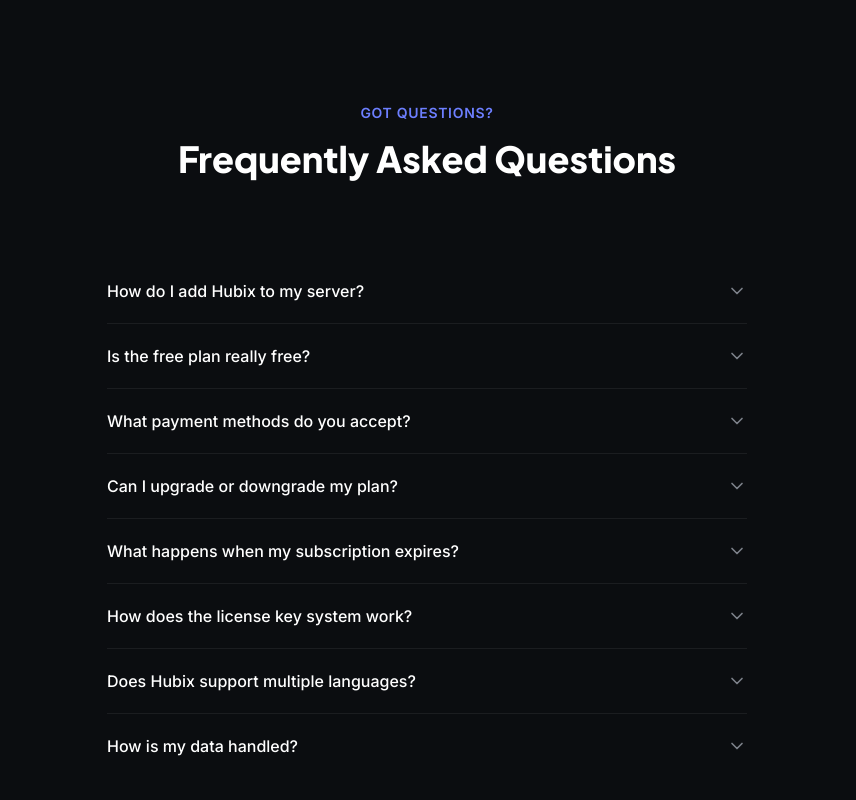
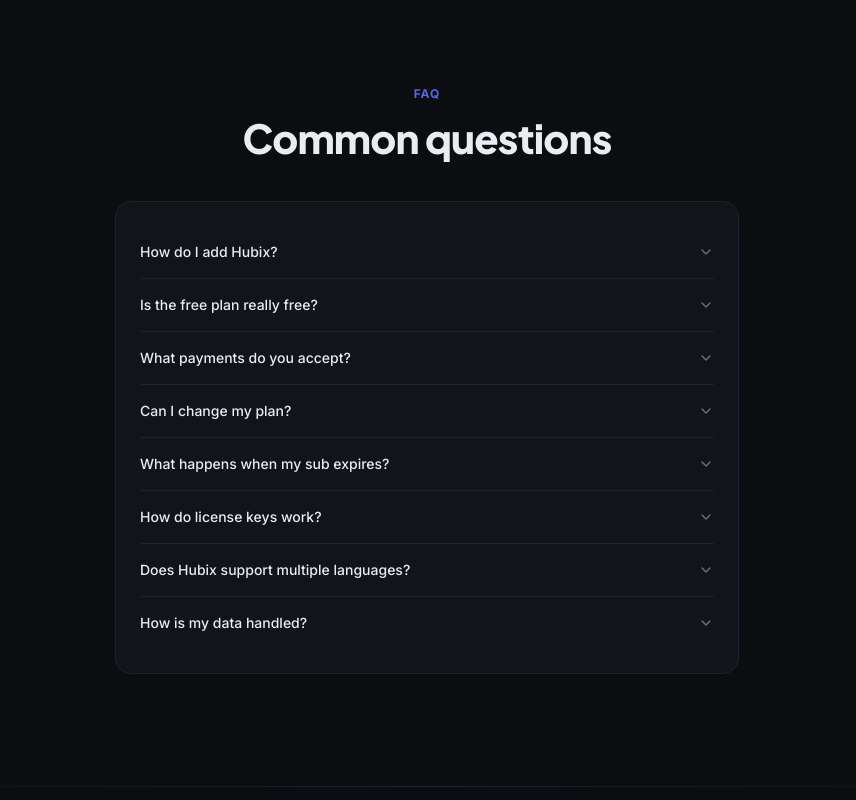
Before and after one commit to Aether-xml/Hubix, a Next.js app: page / in a window 1280 px wide. Shown: the part 3980-4780 px from the top of the page, without its empty margins (213-1069 px from the left). Built offline with nearby package versions, Linux system fonts and the light colour scheme.

Commit message:
Update FAQ.jsx

```diff
--- a/app/components/FAQ.jsx
+++ b/app/components/FAQ.jsx
@@ -5,61 +5,35 @@
 import { ChevronDown } from 'lucide-react'
 
 const faqs = [
-  {
-    q: 'How do I add Hubix to my server?',
-    a: 'Click the "Add to Discord" button, select your server, and authorize. Hubix will be ready to use immediately with slash commands — no configuration needed to start.',
-  },
-  {
-    q: 'Is the free plan really free?',
-    a: 'Yes! The free plan includes basic features like anti-spam, 1 giveaway, basic tickets, and invite tracking. No credit card required, no time limit.',
-  },
-  {
-    q: 'What payment methods do you accept?',
-    a: 'We accept PayPal and Litecoin (LTC). For PayPal payments, contact us through our Discord server. For LTC, send payment to our address and open a ticket with the transaction ID.',
-  },
-  {
-    q: 'Can I upgrade or downgrade my plan?',
-    a: 'Absolutely. You can change your plan at any time. When upgrading, you get instant access to new features. When downgrading, your current period will complete first.',
-  },
-  {
-    q: 'What happens when my subscription expires?',
-    a: 'Your server automatically switches to the Free plan. No data is deleted — if you resubscribe, everything will be restored to how it was.',
-  },
-  {
-    q: 'How does the license key system work?',
-    a: 'Server owners can receive or purchase license keys. Use the /redeem command in your server to activate a plan. Keys are one-time use and tied to a specific plan and duration.',
-  },
-  {
-    q: 'Does Hubix support multiple languages?',
-    a: 'The bot interface is in English, but the AutoMod bad words filter covers 7 languages out of the box, including English, Turkish, German, French, Spanish, Portuguese, and Russian.',
-  },
-  {
-    q: 'How is my data handled?',
-    a: 'We only store data necessary for bot functionality (settings, tickets, orders, etc.). We never sell data, and you can request full data deletion at any time by contacting us.',
-  },
+  { q: 'How do I add Hubix?', a: 'Click "Add to Discord", pick your server, authorize. Hubix is ready instantly with slash commands.' },
+  { q: 'Is the free plan really free?', a: 'Yes. No credit card, no time limit. Basic features are free forever.' },
+  { q: 'What payments do you accept?', a: 'PayPal and Litecoin (LTC). Contact us on Discord to complete PayPal. For LTC, send to our address and open a ticket with your TX ID.' },
+  { q: 'Can I change my plan?', a: 'Yes, upgrade or downgrade anytime. Upgrades are instant, downgrades complete your current period first.' },
+  { q: 'What happens when my sub expires?', a: 'You revert to the Free plan. No data is deleted — resubscribe and everything restores.' },
+  { q: 'How do license keys work?', a: 'Use /redeem in your server to activate a key. Keys are one-time use, tied to a plan and duration.' },
+  { q: 'Does Hubix support multiple languages?', a: 'Interface is English, but AutoMod bad words cover 7 languages including English, Turkish, German, French, Spanish, Portuguese, and Russian.' },
+  { q: 'How is my data handled?', a: 'We only store what\'s needed for bot functionality. We never sell data. Request full deletion anytime.' },
 ]
 
-function FAQItem({ faq, index }) {
+function Item({ faq, i }) {
   const [open, setOpen] = useState(false)
 
   return (
     <motion.div
-      initial={{ opacity: 0, y: 20 }}
+      initial={{ opacity: 0, y: 12 }}
       whileInView={{ opacity: 1, y: 0 }}
-      viewport={{ once: true, margin: '-30px' }}
-      transition={{ duration: 0.4, delay: index * 0.05 }}
-      className="border-b border-dark-700/30 last:border-0"
+      viewport={{ once: true, margin: '-20px' }}
+      transition={{ duration: 0.3, delay: i * 0.03 }}
+      className="border-b border-[#1e2130] last:border-0"
     >
       <button
         onClick={() => setOpen(!open)}
-        className="w-full flex items-center justify-between py-5 text-left group"
+        className="w-full flex items-center justify-between py-4 text-left group"
       >
-        <span className="text-base font-medium text-white pr-8 group-hover:text-hubix-300 transition-colors">
+        <span className="text-sm font-medium text-[#eaecf2] pr-6 group-hover:text-[#5865F2] transition-colors">
           {faq.q}
         </span>
-        <ChevronDown
-          className={`w-5 h-5 text-dark-400 shrink-0 transition-transform duration-300 ${open ? 'rotate-180 text-hubix-400' : ''}`}
-        />
+        <ChevronDown className={`w-4 h-4 text-[#6b7084] shrink-0 transition-transform duration-200 ${open ? 'rotate-180 text-[#5865F2]' : ''}`} />
       </button>
       <AnimatePresence>
         {open && (
@@ -67,10 +41,10 @@
             initial={{ height: 0, opacity: 0 }}
             animate={{ height: 'auto', opacity: 1 }}
             exit={{ height: 0, opacity: 0 }}
-            transition={{ duration: 0.3 }}
+            transition={{ duration: 0.2 }}
             className="overflow-hidden"
           >
-            <p className="pb-5 text-dark-300 text-sm leading-relaxed pr-12">
+            <p className="pb-4 text-sm text-[#6b7084] leading-relaxed pr-8">
               {faq.a}
             </p>
           </motion.div>
@@ -81,39 +55,33 @@
 }
 
 export default function FAQ() {
-  const titleRef = useRef(null)
-  const titleInView = useInView(titleRef, { once: true })
+  const ref = useRef(null)
+  const inView = useInView(ref, { once: true })
 
   return (
-    <section id="faq" className="relative py-24 sm:py-32">
-      <div className="max-w-3xl mx-auto px-4 sm:px-6 lg:px-8">
-
-        {/* Header */}
+    <section id="faq" className="py-20 sm:py-28">
+      <div className="max-w-2xl mx-auto px-5 sm:px-6">
         <motion.div
-          ref={titleRef}
-          initial={{ opacity: 0, y: 30 }}
-          animate={titleInView ? { opacity: 1, y: 0 } : {}}
-          transition={{ duration: 0.6 }}
-          className="text-center mb-12"
+          ref={ref}
+          initial={{ opacity: 0, y: 20 }}
+          animate={inView ? { opacity: 1, y: 0 } : {}}
+          transition={{ duration: 0.5 }}
+          className="text-center mb-10"
         >
-          <span className="inline-block text-sm font-semibold text-hubix-400 tracking-wider uppercase mb-4">
-            Got Questions?
-          </span>
-          <h2 className="text-3xl sm:text-4xl font-display font-extrabold text-white mb-4">
-            Frequently Asked{' '}
-            <span className="gradient-text-static">Questions</span>
+          <p className="section-label">FAQ</p>
+          <h2 className="section-title text-[clamp(1.5rem,4vw,2.5rem)]">
+            Common questions
           </h2>
         </motion.div>
 
-        {/* FAQ List */}
-        <div className="glass-card rounded-2xl p-6 sm:p-8">
+        <div className="card p-5 sm:p-6">
           {faqs.map((faq, i) => (
-            <FAQItem key={i} faq={faq} index={i} />
+            <Item key={i} faq={faq} i={i} />
           ))}
         </div>
       </div>
 
-      <div className="section-divider" />
+      <div className="divider mt-20 sm:mt-28" />
     </section>
   )
 }
```
